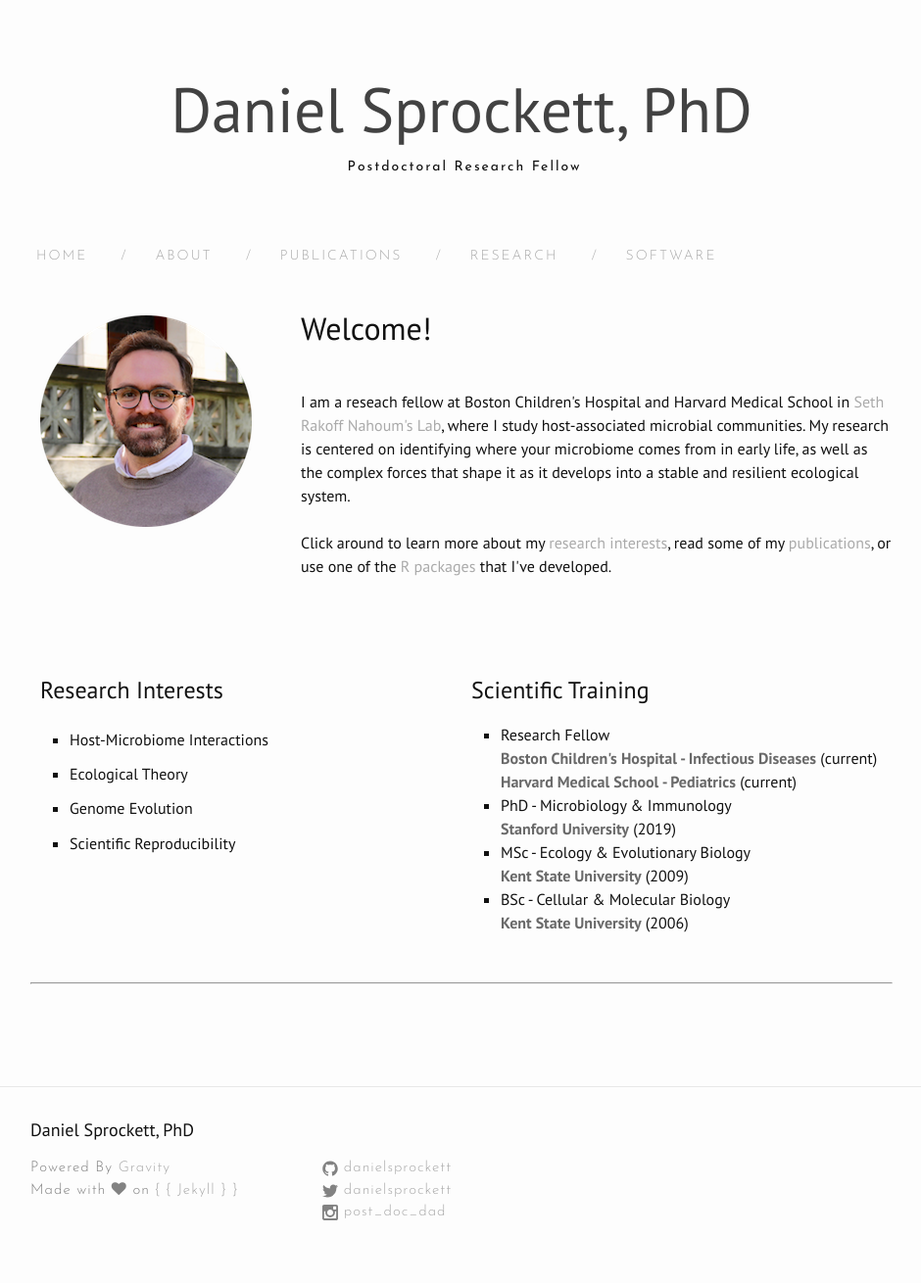
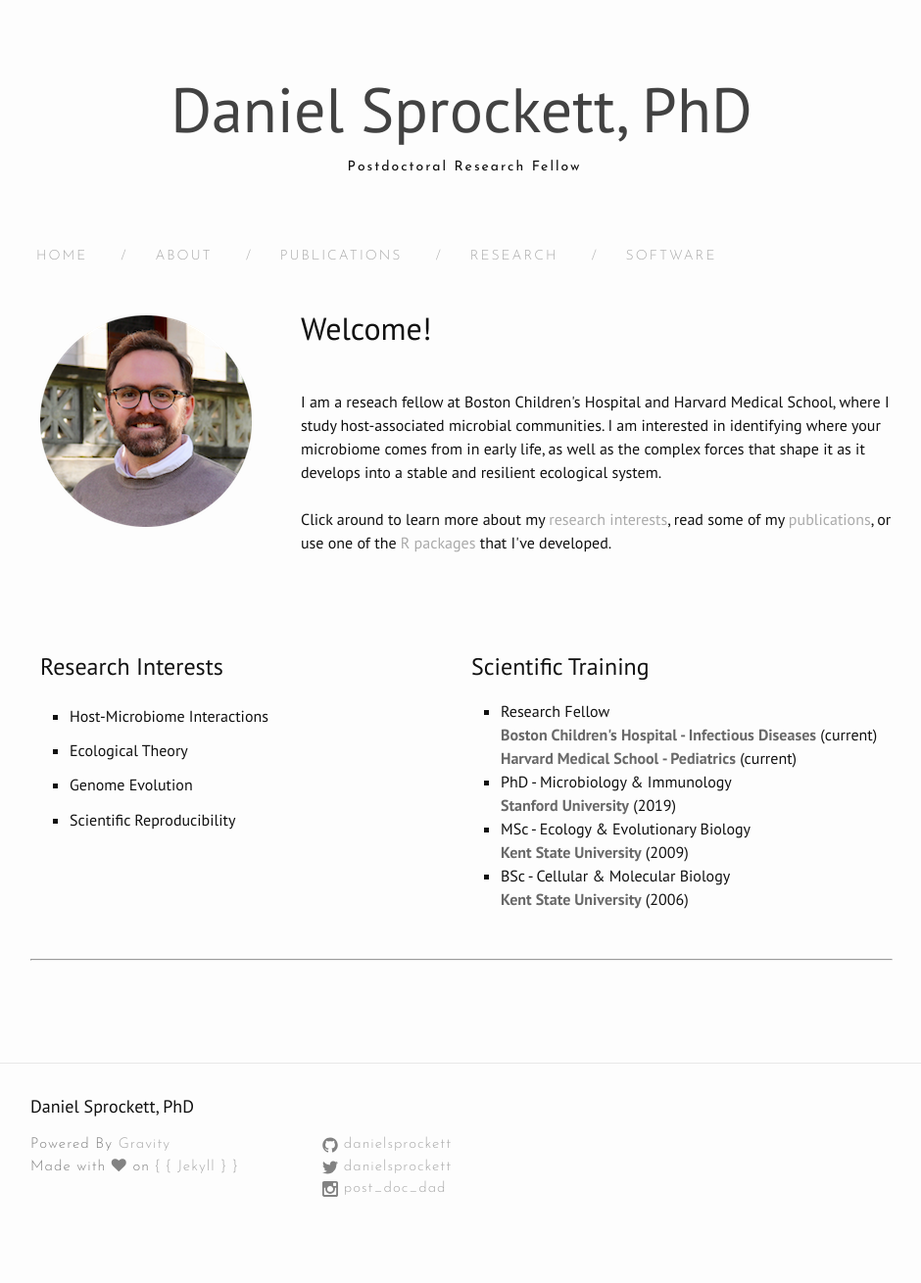
Before and after one commit to DanielSprockett/danielsprockett.github.io, a Jekyll site: the page built from index.html, in a window 1280 px wide. Shown: the whole page at 98% size, without its empty margins (169-1109 px from the left). Built offline with Jekyll 4.4.1, drawn with Linux system fonts in a browser that asks for light colours; nearby versions of some CDN libraries; the list of posts is cut into pages by our own code; after the commit the page ends 1286 px from its top, so only the background shows below that.

Commit message:
edit index

```diff
--- a/index.html
+++ b/index.html
@@ -8,7 +8,7 @@ layout: default
   <br>
   <h1>Welcome!</h1>
   <br>
-  I am a reseach fellow at Boston Children's Hospital and Harvard Medical School in <a href="https://srnlab.com">Seth Rakoff Nahoum's Lab</a>, where I study host-associated microbial communities. My research is centered on identifying where your microbiome comes from in early life, as well as the complex forces that shape it as it develops into a stable and resilient ecological system.<br>
+  I am a reseach fellow at Boston Children's Hospital and Harvard Medical School, where I study host-associated microbial communities. I am interested in identifying where your microbiome comes from in early life, as well as the complex forces that shape it as it develops into a stable and resilient ecological system.<br>
   <br>
   Click around to learn more about my <a href="https://danielsprockett.github.io/research/">research interests</a>, read some of my <a href="https://danielsprockett.github.io/publications/">publications</a>, or use one of the <a href="https://danielsprockett.github.io/software/">R packages</a> that I've developed.
 </p>
```
